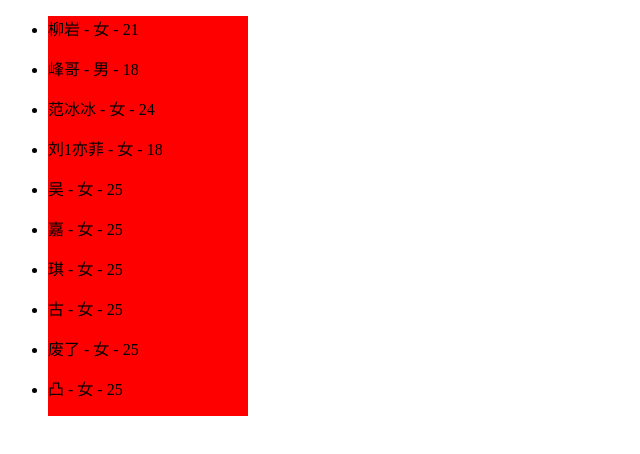
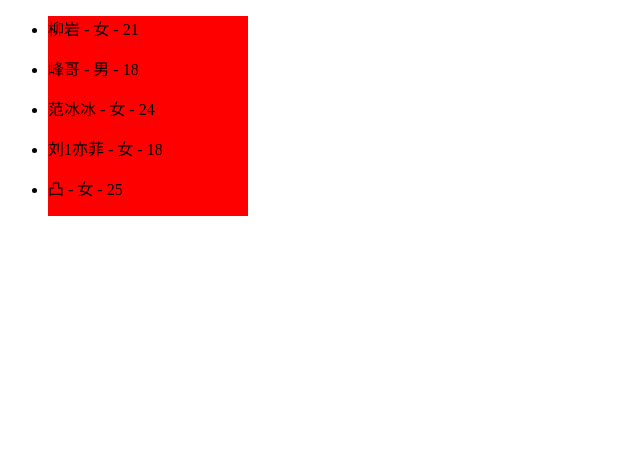
Before and after one commit to AoTeManYYds/hellovue2103a, a website: page rrrrr-vue/day15.html in a window 1280 px wide. Shown: the whole page, without its empty margins (0-640 px from the left). Drawn offline with nearby package versions, Linux system fonts and the light colour scheme.

Commit message:
第6次提交

```diff
--- a/rrrrr-vue/day15.html
+++ b/rrrrr-vue/day15.html
@@ -24,11 +24,6 @@
                 {name:'峰哥', gender:'男', age: 18},
                 {name:'范冰冰', gender:'女', age: 24},
                 {name:'刘1亦菲', gender:'女', age: 18},
-                {name:'吴', gender:'女', age: 25},
-                {name:'嘉', gender:'女', age: 25},
-                {name:'琪', gender:'女', age: 25},
-                {name:'古', gender:'女', age: 25},
-                {name:'废了', gender:'女', age: 25},
                 {name:'凸', gender:'女', age: 25},
 
             ]
```
